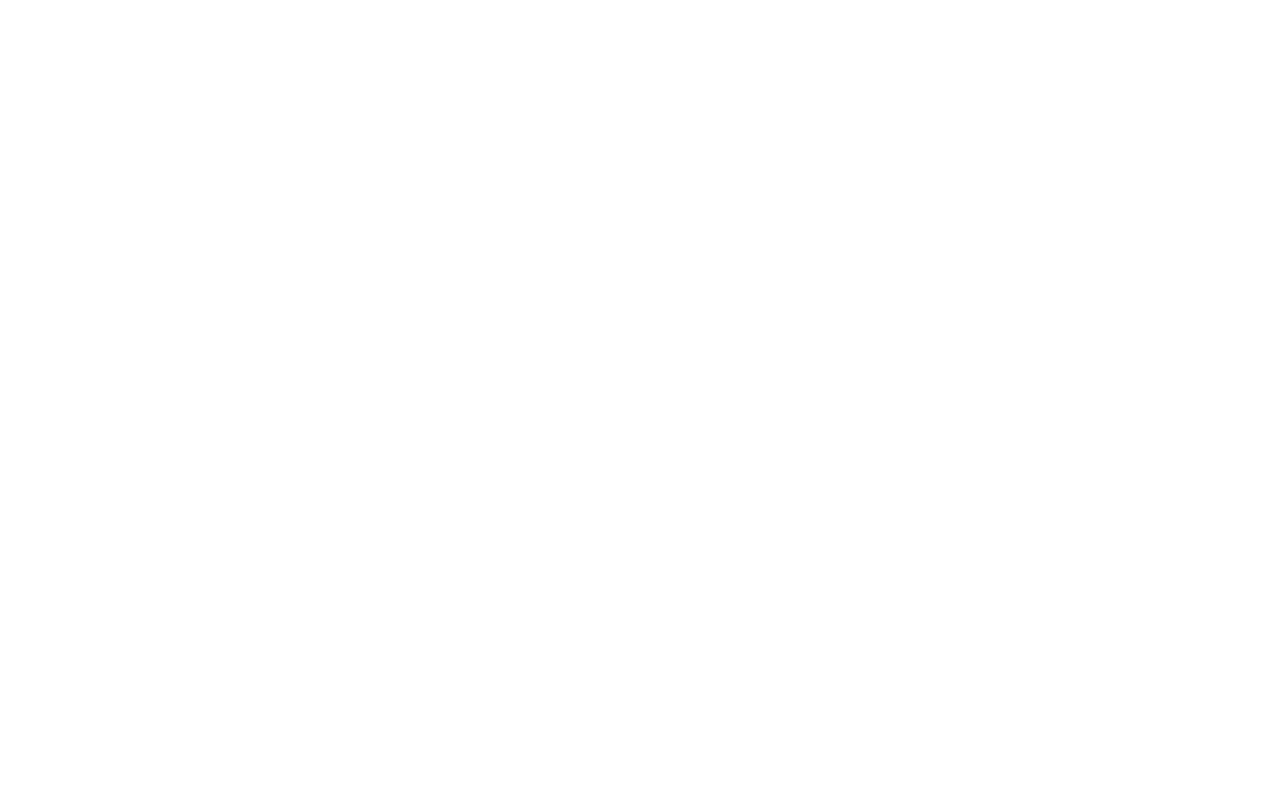
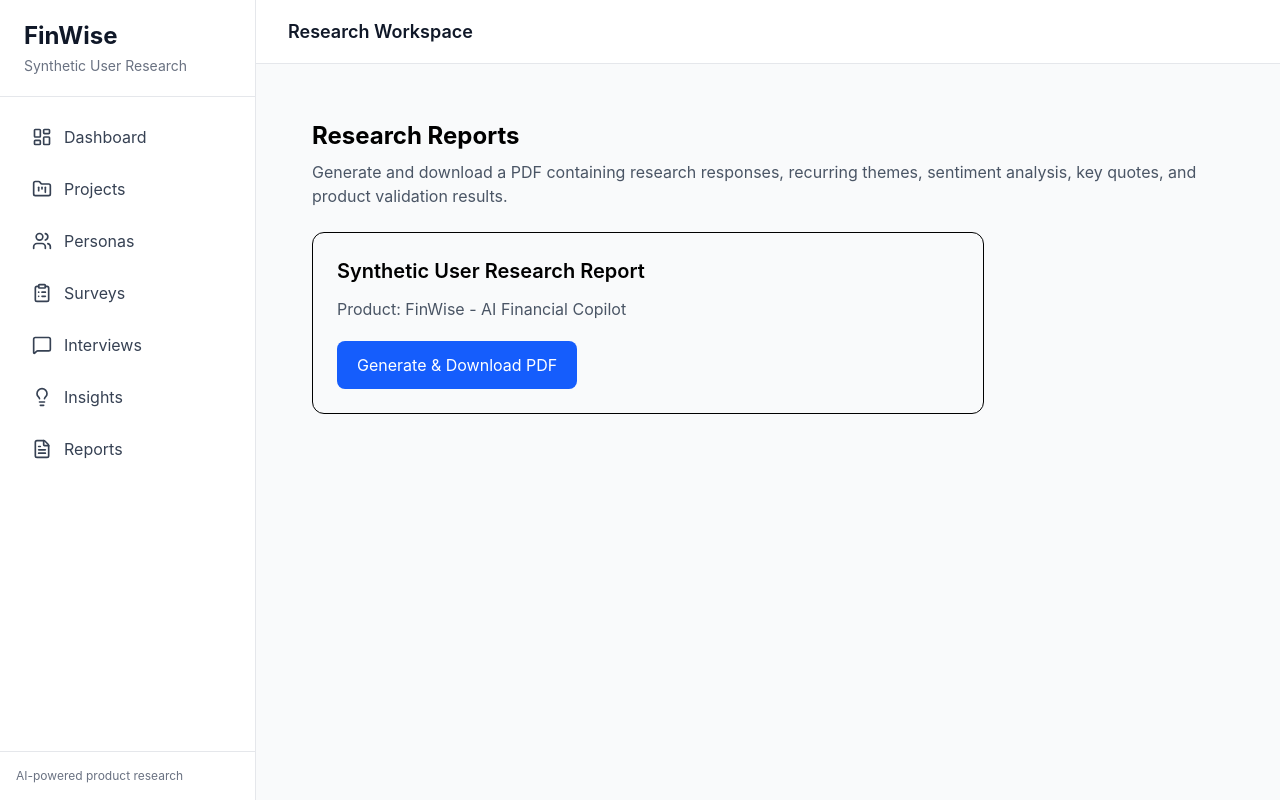
Before and after one commit to AbhishekKallolimath/Generation-of-AI-Powered-Synthetic-Users-for-Product-Research, a React app in the folder frontend/: page /reports in a window 1280 px wide. Before the commit this address had no page. Built offline with nearby package versions, Linux system fonts and the light colour scheme; the HTML template or start-up script is replaced by a standard one.

Commit message:
feat: complete research insights dashboard and PDF report generation

```diff
--- a/frontend/src/App.jsx
+++ b/frontend/src/App.jsx
@@ -9,6 +9,7 @@ import Personas from "./pages/Personas";
 import Surveys from "./pages/Surveys";
 import Interviews from "./pages/Interviews";
 import Insights from "./pages/Insights";
+import Reports from "./pages/Reports";
 
 
 function App() {
@@ -47,6 +48,11 @@ function App() {
             element={<Insights />}
           />
 
+          <Route
+            path="/reports"
+            element={<Reports />}
+          />
+
         </Route>
 
       </Routes>
--- a/frontend/src/pages/Insights.jsx
+++ b/frontend/src/pages/Insights.jsx
@@ -1,9 +1,78 @@
 import { useState } from "react";
 import api from "../services/api";
+
+
+
 
 function Insights() {
   const [loading, setLoading] = useState(false);
   const [insights, setInsights] = useState(null);
+    const [reportLoading, setReportLoading] = useState(false);
+
+  const downloadReport = async () => {
+    setReportLoading(true);
+
+    try {
+      const responses = JSON.parse(
+        localStorage.getItem("survey_responses") || "[]"
+      );
+
+      const product =
+        localStorage.getItem("survey_product") ||
+        "FinWise - AI Financial Copilot";
+
+      if (responses.length === 0) {
+        alert("Please run a survey before generating the report.");
+        return;
+      }
+
+      // Generate insights if they are not already available.
+      let reportInsights = insights;
+
+      if (!reportInsights) {
+        const insightResponse = await api.post("/insights/analyze", {
+          product,
+          responses,
+        });
+
+        reportInsights = insightResponse.data;
+        setInsights(reportInsights);
+      }
+
+      const reportResponse = await api.post(
+        "/reports/generate",
+        {
+          product,
+          personas: [],
+          responses,
+          insights: reportInsights,
+        },
+        {
+          responseType: "blob",
+        }
+      );
+
+      const pdfUrl = window.URL.createObjectURL(
+        new Blob([reportResponse.data], {
+          type: "application/pdf",
+        })
+      );
+
+      const link = document.createElement("a");
+      link.href = pdfUrl;
+      link.download = "research_report.pdf";
+      document.body.appendChild(link);
+      link.click();
+      link.remove();
+
+      window.URL.revokeObjectURL(pdfUrl);
+    } catch (error) {
+      console.error("Report generation failed:", error);
+      alert("Failed to generate the report. Please try again.");
+    } finally {
+      setReportLoading(false);
+    }
+  };
 
   const analyzeInsights = async () => {
     setLoading(true);
@@ -53,20 +122,84 @@ function Insights() {
         {loading ? "Analyzing..." : "Generate Insights"}
       </button>
 
+
+      <button
+        onClick={downloadReport}
+        disabled={reportLoading || loading}
+        className="bg-green-600 text-white px-5 py-3 rounded-lg mb-6 ml-3 disabled:opacity-50"
+      >
+        {reportLoading ? "Generating PDF..." : "Download Research Report"}
+      </button>
+
+
       {insights && (
         <div className="space-y-6">
+
 
           <div className="border rounded-lg p-5">
             <h2 className="text-xl font-bold mb-3">
               Recurring Themes
             </h2>
 
-            <ul className="list-disc ml-5">
+            <div className="space-y-4">
               {insights.themes.map((theme, index) => (
-                <li key={index}>{theme}</li>
+                <div
+                  key={index}
+                  className="border rounded-lg p-4"
+                >
+                  <div className="flex justify-between items-start gap-3">
+                    <h3 className="font-semibold">
+                      {theme.name}
+                    </h3>
+
+                    <span className="text-sm bg-blue-100 text-blue-800 px-3 py-1 rounded-full whitespace-nowrap">
+                      {theme.mentions} mentions
+                    </span>
+                  </div>
+
+                  <p className="text-gray-600 mt-2">
+                    {theme.description}
+                  </p>
+                </div>
               ))}
-            </ul>
+            </div>
           </div>
+
+          <div className="border rounded-lg p-5">
+            <h2 className="text-xl font-bold mb-3">
+              Key Persona Quotes
+            </h2>
+
+            <div className="space-y-4">
+              {(insights.key_quotes || []).map((item, index) => (
+                <div
+                  key={index}
+                  className="border-l-4 border-blue-500 pl-4 py-2"
+                >
+                  <p className="italic text-gray-700">
+                    "{item.quote}"
+                  </p>
+
+                  <p className="font-semibold mt-2">
+                    {item.persona_name}
+                  </p>
+
+                  <p className="text-sm text-gray-500">
+                    Theme: {item.theme}
+                  </p>
+                </div>
+              ))}
+
+              {(!insights.key_quotes ||
+                insights.key_quotes.length === 0) && (
+                <p className="text-gray-500">
+                  No key quotes available.
+                </p>
+              )}
+            </div>
+          </div>
+
+
 
           <div className="border rounded-lg p-5">
             <h2 className="text-xl font-bold mb-3">
@@ -121,25 +254,73 @@ function Insights() {
             </ul>
           </div>
 
+
           <div className="border rounded-lg p-5">
-            <h2 className="text-xl font-bold mb-3">
-              Would Use This Product?
+            <h2 className="text-xl font-bold mb-2">
+              Product Validation Score
             </h2>
 
-            <p className="text-4xl font-bold text-blue-600 mb-3">
-              {insights.would_use_score}%
+            <p className="text-sm text-gray-500 mb-4">
+              AI-estimated interest based on the supplied research responses.
+              This is not a measure of actual market demand.
             </p>
 
+            <div className="flex items-center gap-5 mb-5">
+              <div className="relative w-28 h-28 shrink-0">
+                <svg
+                  viewBox="0 0 120 120"
+                  className="w-full h-full -rotate-90"
+                >
+                  <circle
+                    cx="60"
+                    cy="60"
+                    r="48"
+                    fill="none"
+                    stroke="#e5e7eb"
+                    strokeWidth="12"
+                  />
+
+                  <circle
+                    cx="60"
+                    cy="60"
+                    r="48"
+                    fill="none"
+                    stroke="#2563eb"
+                    strokeWidth="12"
+                    strokeLinecap="round"
+                    strokeDasharray={`${(Math.max(0, Math.min(100, insights.would_use_score || 0)) / 100) * 301.59} 301.59`}
+                  />
+                </svg>
+
+                <div className="absolute inset-0 flex items-center justify-center">
+                  <span className="text-2xl font-bold">
+                    {insights.would_use_score}%
+                  </span>
+                </div>
+              </div>
+
+              <div>
+                <h3 className="font-semibold text-lg">
+                  Estimated Interest
+                </h3>
+
+                <p className="text-gray-600 text-sm">
+                  Based on the responses analyzed by the AI insight agent.
+                </p>
+              </div>
+            </div>
+
             <h3 className="font-semibold mb-2">
-              Reasoning
+              Supporting Reasoning
             </h3>
 
-            <ul className="list-disc ml-5">
-              {insights.would_use_reasoning.map((reason, index) => (
+            <ul className="list-disc ml-5 space-y-2">
+              {(insights.would_use_reasoning || []).map((reason, index) => (
                 <li key={index}>{reason}</li>
               ))}
             </ul>
           </div>
+
 
         </div>
       )}
--- /dev/null
+++ b/frontend/src/pages/Reports.jsx
@@ -0,0 +1,107 @@
+
+import { useState } from "react";
+import api from "../services/api";
+
+function Reports() {
+  const [loading, setLoading] = useState(false);
+  const [message, setMessage] = useState("");
+
+  const downloadReport = async () => {
+    setLoading(true);
+    setMessage("");
+
+    try {
+      const responses = JSON.parse(
+        localStorage.getItem("survey_responses") || "[]"
+      );
+
+      const product =
+        localStorage.getItem("survey_product") ||
+        "FinWise - AI Financial Copilot";
+
+      if (responses.length === 0) {
+        setMessage("Please run a survey first so the report has research responses.");
+        return;
+      }
+
+      const insightResponse = await api.post("/insights/analyze", {
+        product,
+        responses,
+      });
+
+      const reportResponse = await api.post(
+        "/reports/generate",
+        {
+          product,
+          personas: [],
+          responses,
+          insights: insightResponse.data,
+        },
+        {
+          responseType: "blob",
+        }
+      );
+
+      const url = window.URL.createObjectURL(
+        new Blob([reportResponse.data], {
+          type: "application/pdf",
+        })
+      );
+
+      const link = document.createElement("a");
+      link.href = url;
+      link.download = "research_report.pdf";
+      document.body.appendChild(link);
+      link.click();
+      link.remove();
+
+      window.URL.revokeObjectURL(url);
+      setMessage("Your research report has been generated and downloaded.");
+    } catch (error) {
+      console.error("Report generation failed:", error);
+      setMessage("Failed to generate the report. Check the backend terminal for errors.");
+    } finally {
+      setLoading(false);
+    }
+  };
+
+  return (
+    <div className="p-6">
+      <h1 className="text-2xl font-bold mb-2">
+        Research Reports
+      </h1>
+
+      <p className="text-gray-600 mb-6">
+        Generate and download a PDF containing research responses,
+        recurring themes, sentiment analysis, key quotes, and product
+        validation results.
+      </p>
+
+      <div className="border rounded-xl p-6 max-w-2xl">
+        <h2 className="text-xl font-semibold mb-3">
+          Synthetic User Research Report
+        </h2>
+
+        <p className="text-gray-600 mb-5">
+          Product: FinWise - AI Financial Copilot
+        </p>
+
+        <button
+          onClick={downloadReport}
+          disabled={loading}
+          className="bg-blue-600 text-white px-5 py-3 rounded-lg disabled:opacity-50"
+        >
+          {loading ? "Generating Report..." : "Generate & Download PDF"}
+        </button>
+
+        {message && (
+          <p className="mt-4 text-sm" role="status">
+            {message}
+          </p>
+        )}
+      </div>
+    </div>
+  );
+}
+
+export default Reports;
```
